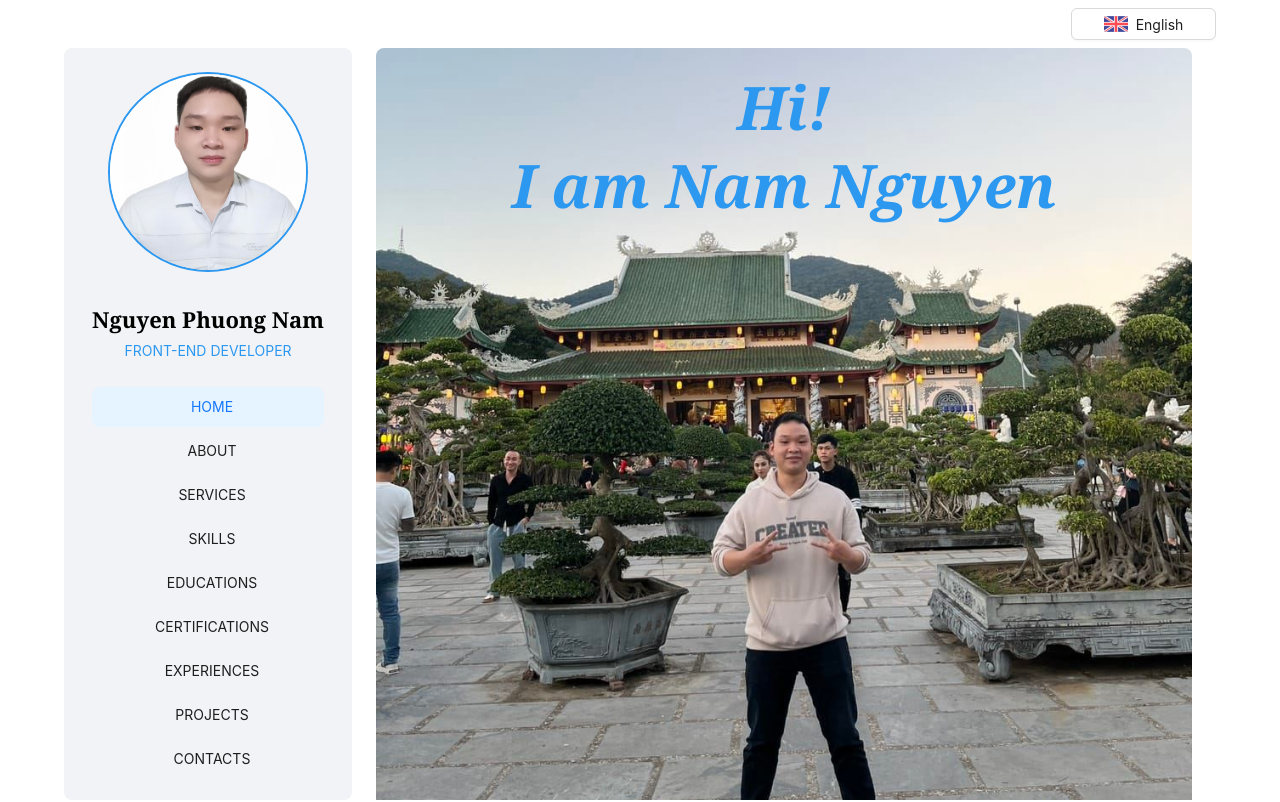
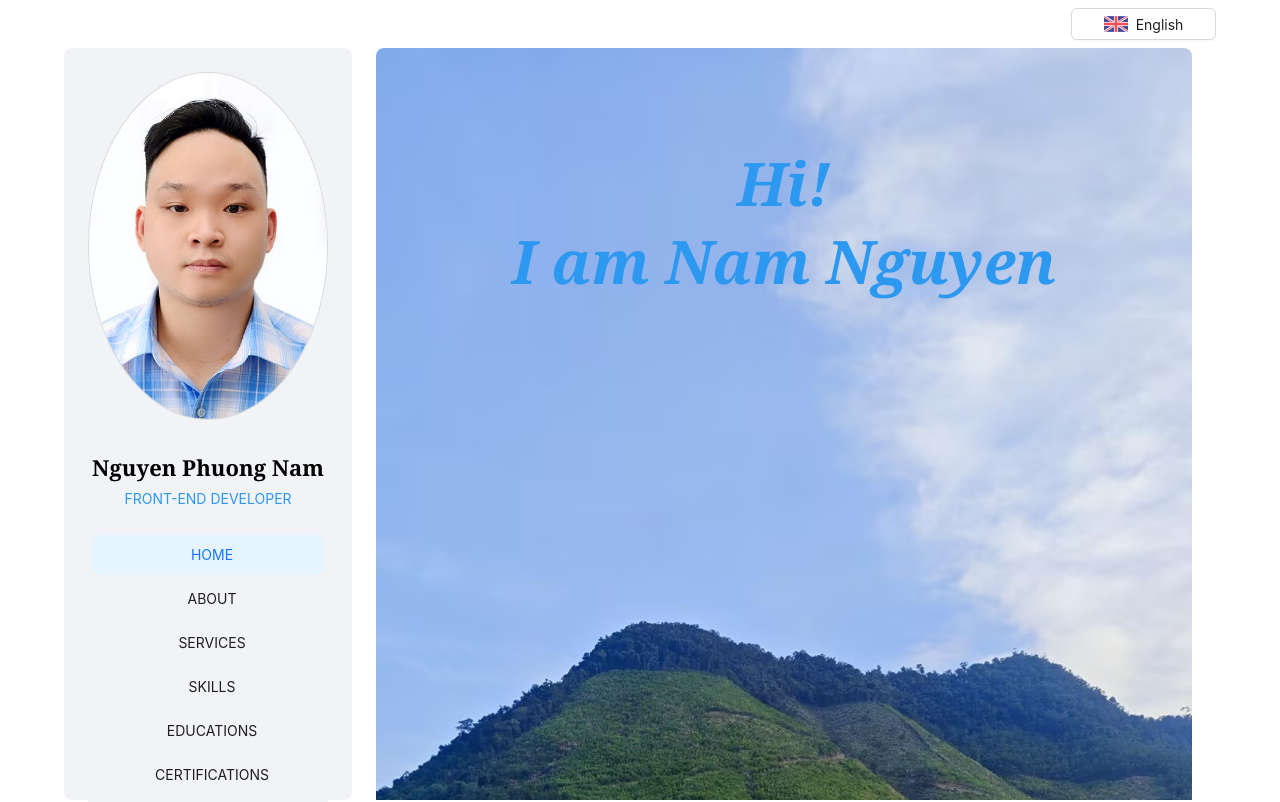
Before and after one commit to Xicor267/Portfolio, a React (Vite) app in the folder portfolio-it/: page / in a window 1280 px wide. Shown: the top 802 px of the page. Built offline with nearby package versions, Linux system fonts and the light colour scheme.

Commit message:
Update avatar and background images

```diff
--- a/portfolio-it/src/layout/content/home/Home.tsx
+++ b/portfolio-it/src/layout/content/home/Home.tsx
@@ -1,6 +1,6 @@
 import { Flex, Image, Typography } from 'antd';
 import { FC, useEffect } from 'react';
-import background from "../../../assets/images/background.jpg";
+import background2 from "../../../assets/images/background2.jpg";
 import { useLanguage } from '../../../hook/useLanguages';
 import "./Home.scss";
 
@@ -23,7 +23,7 @@ export const Home: FC = () => {
       <div className="home-img">
         <Image
           className="home-img-detail"
-          src={background}
+          src={background2}
           alt=""
           style={{ width: "100%", borderRadius: "0.5rem" }}
         />
--- a/portfolio-it/src/layout/nav/avatar/Avatar.tsx
+++ b/portfolio-it/src/layout/nav/avatar/Avatar.tsx
@@ -11,7 +11,8 @@ import {
 } from '@ant-design/icons';
 import { Flex, Image, Space } from 'antd';
 import React, { FC } from 'react';
-import personalImage from "../../../assets/images/avatar-nam-nguyen.jpg";
+// import personalImage from "../../../assets/images/avatar-nam-nguyen.jpg";
+import personalImage2 from "../../../assets/images/avatar2.jpg";
 import { useLanguage } from '../../../hook/useLanguages';
 import "./Avatar.scss";
 
@@ -24,7 +25,8 @@ export const Avatar: FC<IAvatar> = () => {
   const { i18n } = useLanguage();
 
   const imageList = [
-    personalImage,
+    // personalImage,
+    personalImage2
   ]
 
   const onDownload = () => {
@@ -85,7 +87,7 @@ export const Avatar: FC<IAvatar> = () => {
         }}
       >
         {imageList.map((item) => (
-          <Image key={item} src={item} width={200} style={{borderRadius: "50%", border: "2px solid #2c98f0"}}/>
+          <Image key={item} src={item} width={"100%"} height={'100%'} style={{ borderRadius: "50%", border: "1px solid #d9d9d9" }} />
         ))}
       </Image.PreviewGroup>
       <div className="portfolio-name">
```
Also changed, not shown: portfolio-it/src/assets/images/avatar2.jpg (added), portfolio-it/src/assets/images/background2.jpg (added).
